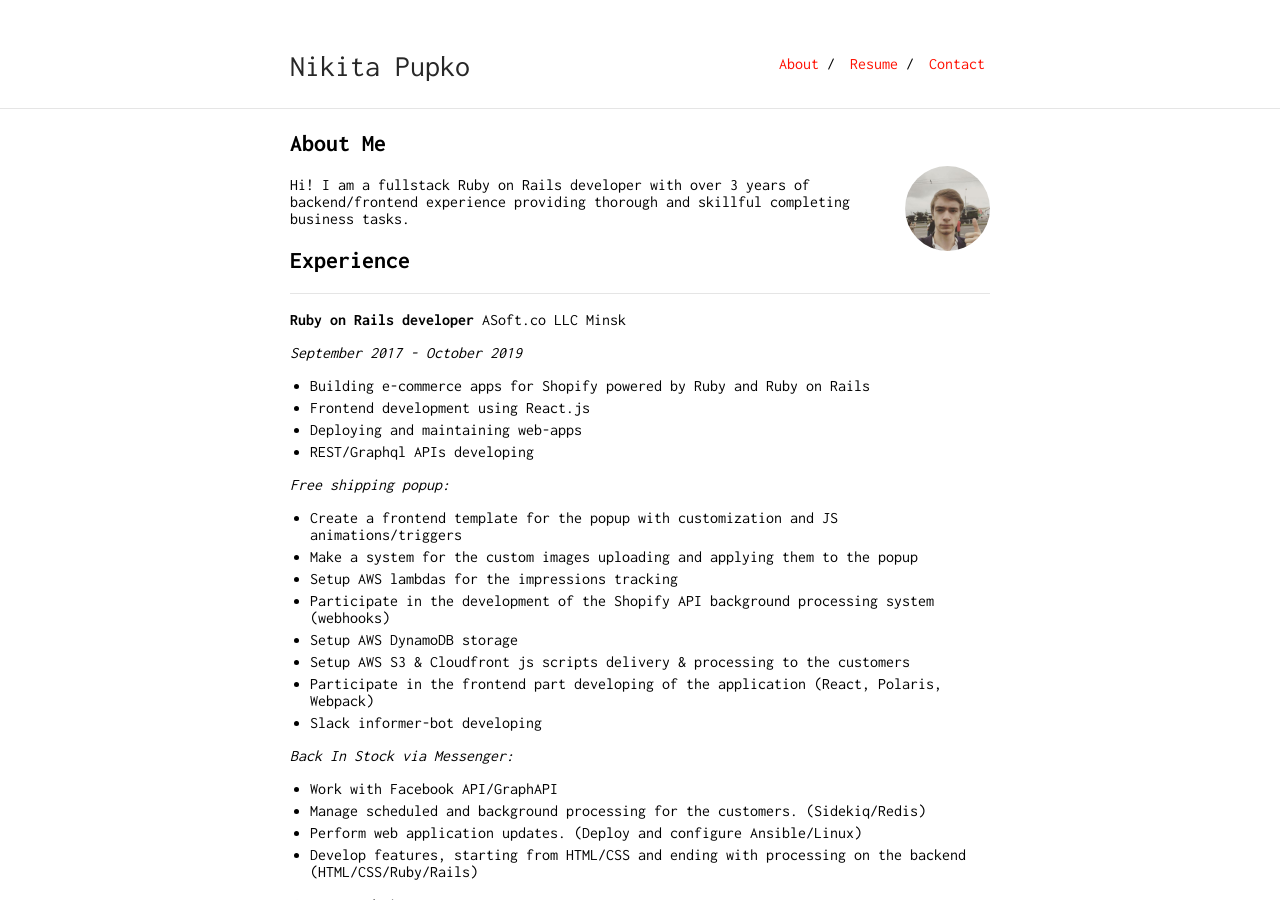
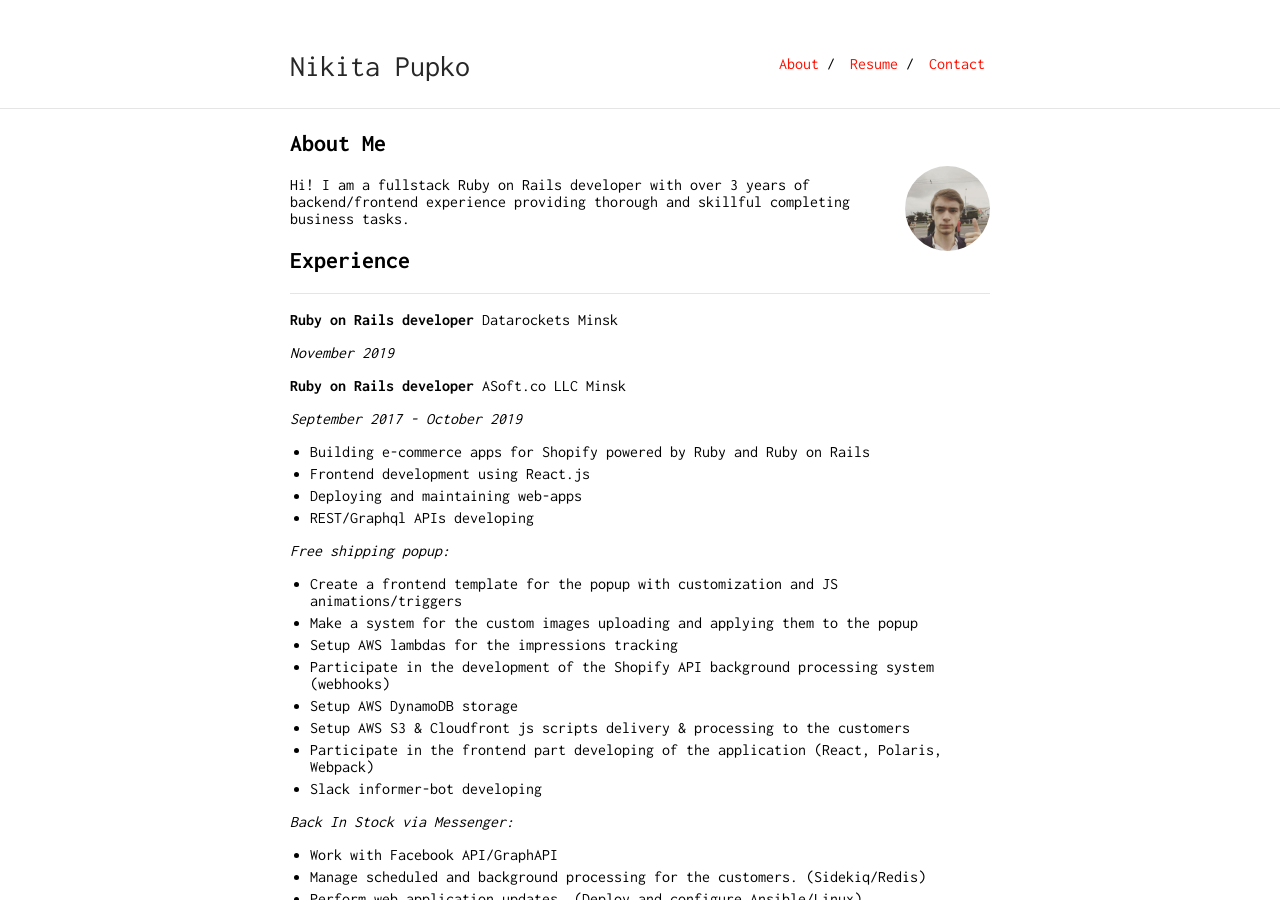
Before and after one commit to npupko/npupko.github.io, a Jekyll site: the page built from index.md, in a window 1280 px wide and 900 px high. Built offline with Jekyll 4.4.1, drawn with Linux system fonts in a browser that asks for light colours; our own code applies the rules of GitHub Pages for plain Markdown files.

Commit message:
Datarockets

```diff
--- a/index.md
+++ b/index.md
@@ -11,6 +11,11 @@ Hi! I am a fullstack Ruby on Rails developer with over 3 years of backend/fronte
 ## Experience
 
 ---
+**Ruby on Rails developer**
+Datarockets
+Minsk
+
+_November 2019_
 
 **Ruby on Rails developer**
 ASoft.co LLC
```
